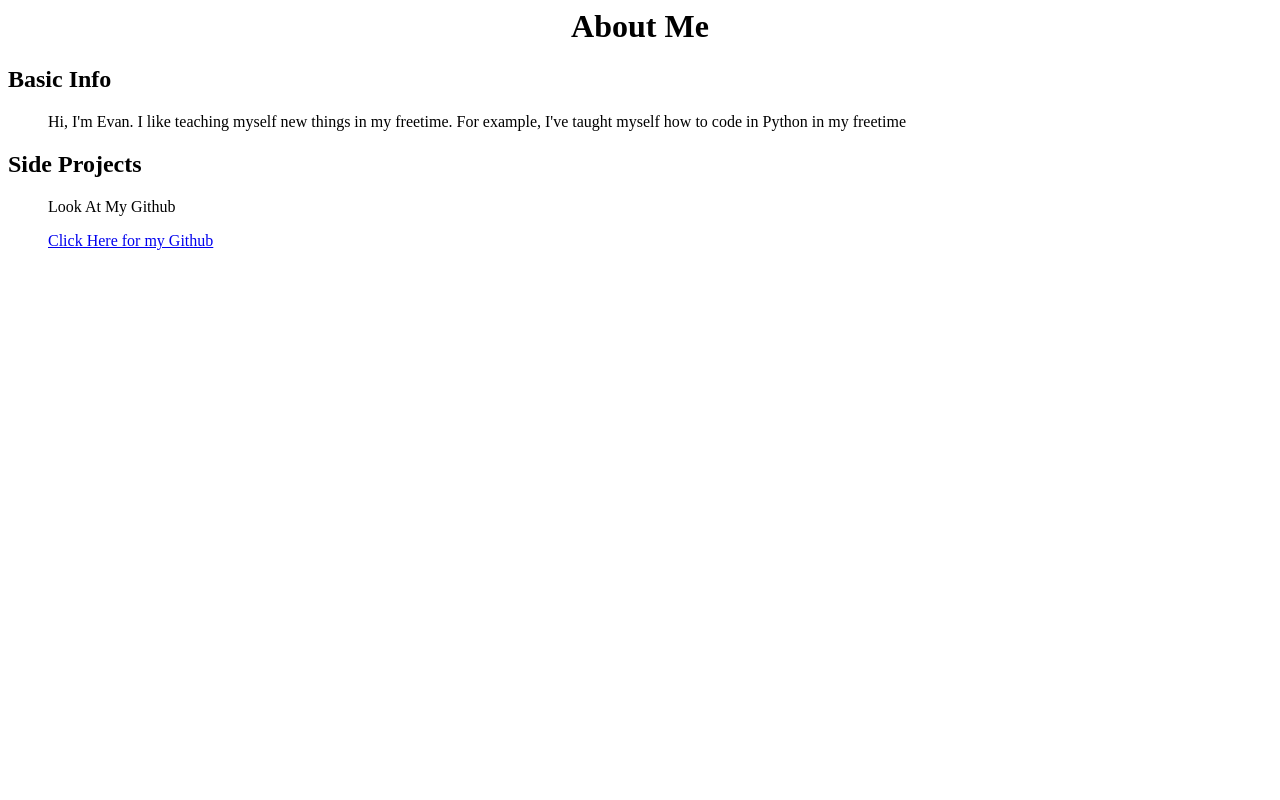
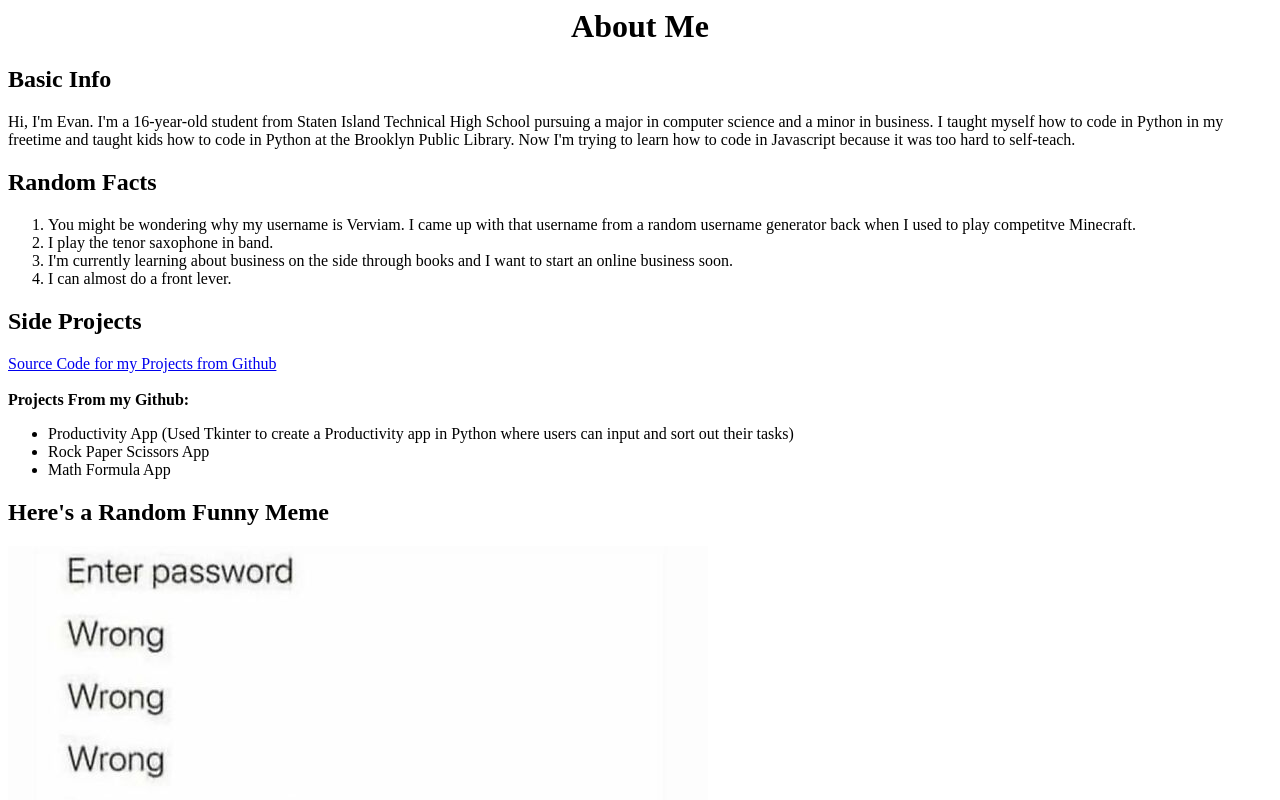
Before and after one commit to staten-island-tech/intro-to-html-Verviam, a plain HTML site: page index.html in a window 1280 px wide. Shown: the top 800 px of the page. Drawn offline with Linux system fonts and the light colour scheme.

Commit message:
finished about me page

```diff
--- a/index.html
+++ b/index.html
@@ -1,19 +1,47 @@
 <html lang="en">
+
 <head>
   <meta charset="UTF-8" />
   <meta name="viewport" content="width=device-width, initial-scale=1.0" />
   <title>Evan Gao</title>
 </head>
+
 <body>
-    <center><h1>About Me</h1></center>
+  <center>
+    <h1>About Me</h1>
+  </center>
   <h2>Basic Info</h2>
+  <p>Hi, I'm Evan. I'm a 16-year-old student from Staten Island Technical High School pursuing a major in computer
+    science and a minor in business. I taught myself how to code in Python in my freetime and taught kids how to code in
+    Python at the Brooklyn Public Library. Now I'm trying to learn how to code in Javascript because it was too hard to
+    self-teach.
+  </p>
+
+  <h2>Random Facts</h2>
+  <ol>
+    <li>You might be wondering why my username is Verviam. I came up with that username from a random username generator
+      back when I used to play competitve Minecraft. </li>
+    <li>I play the tenor saxophone in band.</li>
+    <li>I'm currently learning about business on the side through books and I want to start an online business soon.
+    </li>
+    <li>I can almost do a front lever.</li>
+  </ol>
+
+  <h2>Side Projects</h2>
+  <a href="https://github.com/Verviam">Source Code for my Projects from Github</a>
+  <br>
+  <br>
+  <b>Projects From my Github:</b>
   <ul>
-    <p>Hi, I'm Evan. I like teaching myself new things in my freetime. For example, I've taught myself how to code in Python in my freetime</p></ul>
-    <h2>Side Projects</h2>
-    <ul>
-      <p>Look At My Github</p>
-      <a href="https://github.com/Verviam">Click Here for my Github</a>
+    <li>Productivity App (Used Tkinter to create a Productivity app in Python where users can input and sort out their
+      tasks) </li>
+    <li>Rock Paper Scissors App</li>
+    <li>Math Formula App</li>
   </ul>
-      <!--<li></li> -->
+
+  <h2>Here's a Random Funny Meme</h2>
+  <img src="aboutMeMeme.jpg" alt="Funny Meme was supposed to be here">
+
 </body>
+
 </html>
```
Also changed, not shown: aboutMeMeme.jpg (added). Lines whose indentation alone changed are shown as unchanged.
